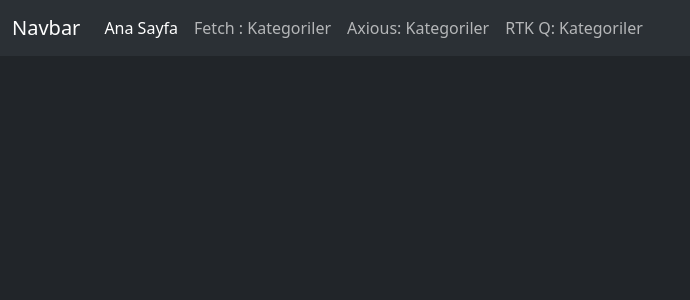
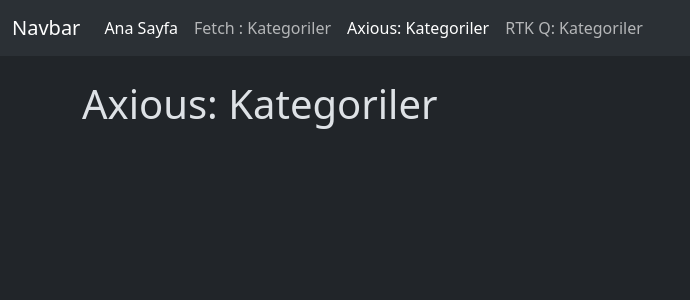
Before and after one commit to fuatX/Redux-toolkit-query-practice, a React (Vite) app: page /axios-categories in a window 1280 px wide. Shown: the top 300 px of the page, without its empty margins (0-690 px from the left). Built offline with nearby package versions, Linux system fonts and the light colour scheme.

Commit message:
Adding-React-Router-Dom-and-Other-Pages

```diff
--- a/src/App.jsx
+++ b/src/App.jsx
@@ -4,6 +4,9 @@
 import HomePage from "./pages/HomePage";
 import Container from "./compenents/Container";
 import Row from "./compenents/Row";
+import FetchCategories from "./pages/fetch/FetchCategories";
+import AxiosCategories from "./pages/axios/AxiosCategories";
+import RTKQueryCategories from "./pages/rtk-query/RTKQueryCategories";
 
 function App() {
   const [count, setCount] = useState(0);
@@ -15,6 +18,9 @@
         <Row>
           <Routes>
             <Route path="/" element={<HomePage />} />
+            <Route path="/fetch-categories" element={<FetchCategories />} />
+            <Route path="/axios-categories" element={<AxiosCategories />} />
+            <Route path="/rtk-query" element={<RTKQueryCategories />} />
           </Routes>
         </Row>
       </Container>
--- a/src/compenents/Navbar.jsx
+++ b/src/compenents/Navbar.jsx
@@ -1,11 +1,13 @@
+import { NavLink } from "react-router-dom";
+
 export default function Navbar() {
   return (
     <>
       <nav className="navbar navbar-expand-lg bg-body-tertiary">
         <div className="container-fluid">
-          <a className="navbar-brand" href="#">
+          <NavLink className="navbar-brand" to="/">
             Navbar
-          </a>
+          </NavLink>
           <button
             className="navbar-toggler"
             type="button"
@@ -19,18 +21,18 @@
           </button>
           <div className="collapse navbar-collapse" id="navbarNavAltMarkup">
             <div className="navbar-nav">
-              <a className="nav-link active" aria-current="page" href="#">
+              <NavLink className="nav-link active" aria-current="page" to="/">
                 Ana Sayfa
-              </a>
-              <a className="nav-link" href="#">
+              </NavLink>
+              <NavLink className="nav-link" to="/fetch-categories">
                 Fetch : Kategoriler
-              </a>
-              <a className="nav-link" href="#">
+              </NavLink>
+              <NavLink className="nav-link" to="/axios-categories">
                 Axious: Kategoriler
-              </a>
-              <a className="nav-link" href="#">
+              </NavLink>
+              <NavLink className="nav-link" to="/rtk-query">
                 RTK Q: Kategoriler
-              </a>
+              </NavLink>
             </div>
           </div>
         </div>
--- /dev/null
+++ b/src/pages/axios/AxiosCategories.jsx
@@ -0,0 +1,7 @@
+export default function AxiosCategories() {
+  return (
+    <div className="col-sm-12 ">
+      <h1>Axious: Kategoriler</h1>
+    </div>
+  );
+}
--- /dev/null
+++ b/src/pages/fetch/FetchCategories.jsx
@@ -0,0 +1,7 @@
+export default function FetchCategories() {
+  return (
+    <div className="col-sm-12 ">
+      <h1>Fetch : Kategoriler</h1>
+    </div>
+  );
+}
--- /dev/null
+++ b/src/pages/rtk-query/RTKQueryCategories.jsx
@@ -0,0 +1,7 @@
+export default function RTKQueryCategories() {
+  return (
+    <div className="col-sm-12 ">
+      <h1>RTK Q: Kategoriler</h1>
+    </div>
+  );
+}
```
Also changed, not shown: 1 other file (tests, documents, lock files or other folders).
